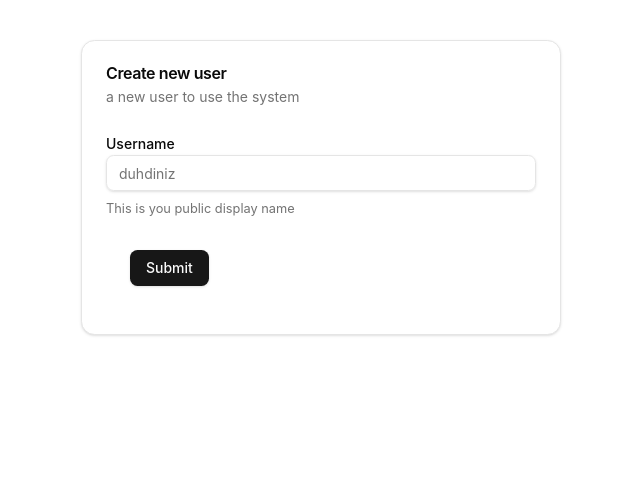
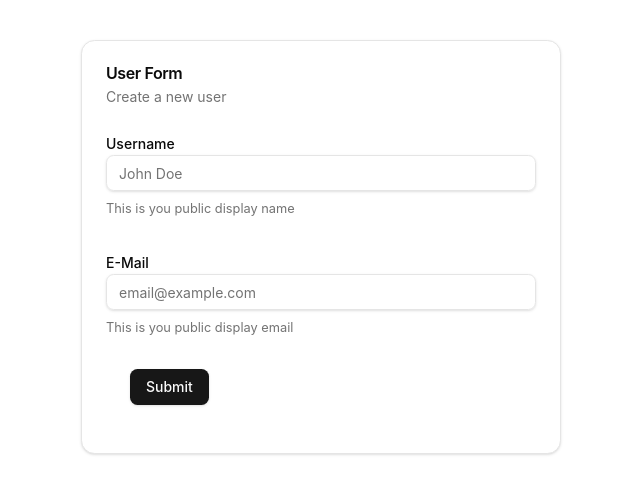
Before and after one commit to tecnodiniz/espiritus-project, a React (Vite) app in the folder frontend/: page /create-user in a window 1280 px wide. Shown: the top 494 px of the page, without its empty margins (319-959 px from the left). Built offline with nearby package versions, Linux system fonts and the light colour scheme.

Commit message:
"FormTest" now  is User Form (ProfileComponent)
name and user form created and validated with regex ✅

```diff
--- a/frontend/src/components/ProfileForm.tsx
+++ b/frontend/src/components/ProfileForm.tsx
@@ -25,13 +25,23 @@ import {
 const formSchema = z.object({
   username: z
     .string()
-    .regex(new RegExp("^(?!.*[._-]{2})[a-zA-Z0-9._-]+$"), {
-      message: "Invalid username",
-    })
     .min(2, {
       message: "Username must be at leat 2 characters",
     })
+    .regex(new RegExp("^(?!\\s)[a-zA-Z]+(\\s[a-z-A-Z]+)*$"), {
+      message: "Invalid username",
+    })
     .max(50),
+  email: z
+    .string()
+    .regex(
+      new RegExp(
+        "^[a-zA-Z0-9.!#$%&'*+/=?^_`{|}~-]+@[a-zA-Z0-9-]+\\.([a-zA-Z0-9]{2,})(\\.[a-zA-Z0-9]{2,})?$"
+      ),
+      {
+        message: "Invalid email",
+      }
+    ),
 });
 
 const ProfileForm = () => {
@@ -49,8 +59,8 @@ const ProfileForm = () => {
   return (
     <Card>
       <CardHeader>
-        <CardTitle>Create new user</CardTitle>
-        <CardDescription>a new user to use the system</CardDescription>
+        <CardTitle>User Form</CardTitle>
+        <CardDescription>Create a new user</CardDescription>
       </CardHeader>
 
       <CardContent>
@@ -63,10 +73,31 @@ const ProfileForm = () => {
                 <FormItem>
                   <FormLabel>Username</FormLabel>
                   <FormControl>
-                    <Input placeholder="duhdiniz" {...field} />
+                    <Input placeholder="John Doe" {...field} />
                   </FormControl>
                   <FormDescription>
                     This is you public display name
+                  </FormDescription>
+                  <FormMessage />
+                </FormItem>
+              )}
+            />
+
+            <FormField
+              control={form.control}
+              name="email"
+              render={({ field }) => (
+                <FormItem>
+                  <FormLabel>E-Mail</FormLabel>
+                  <FormControl>
+                    <Input
+                      placeholder="email@example.com"
+                      type="email"
+                      {...field}
+                    />
+                  </FormControl>
+                  <FormDescription>
+                    This is you public display email
                   </FormDescription>
                   <FormMessage />
                 </FormItem>
```
